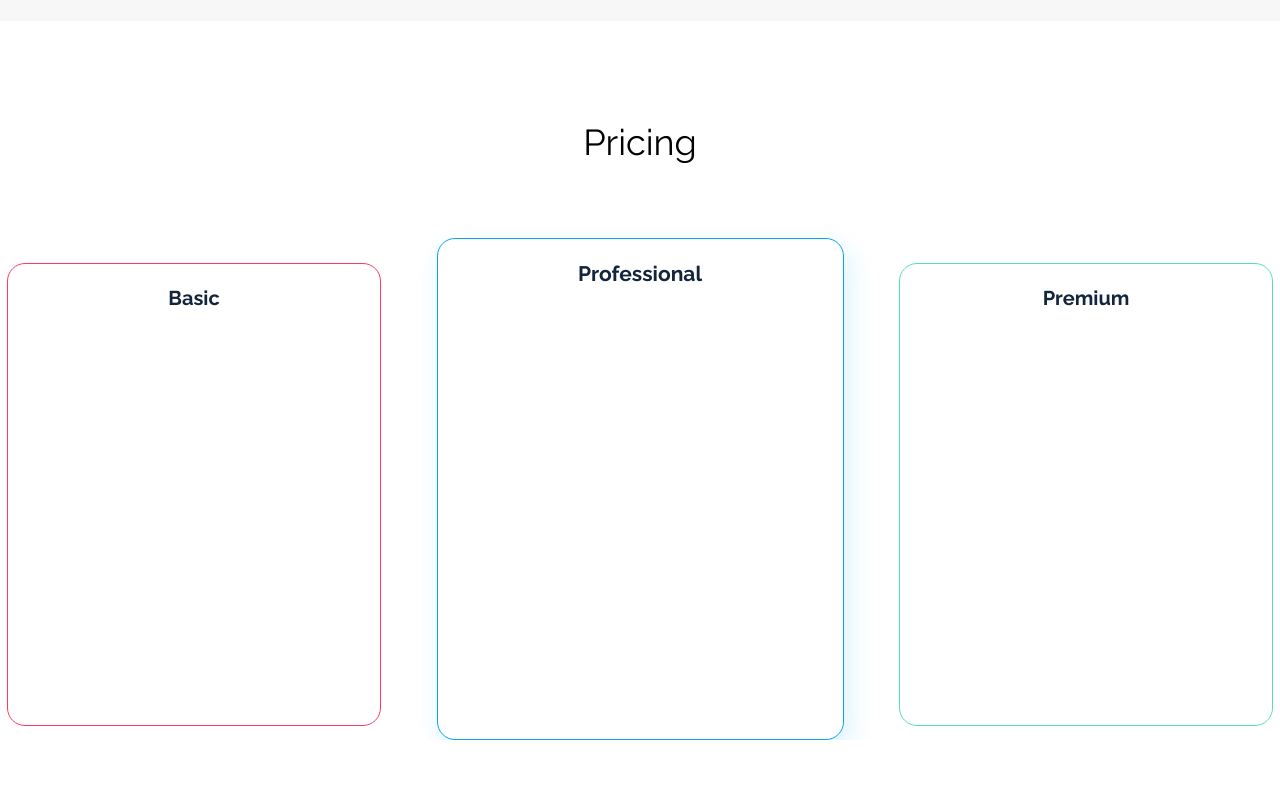
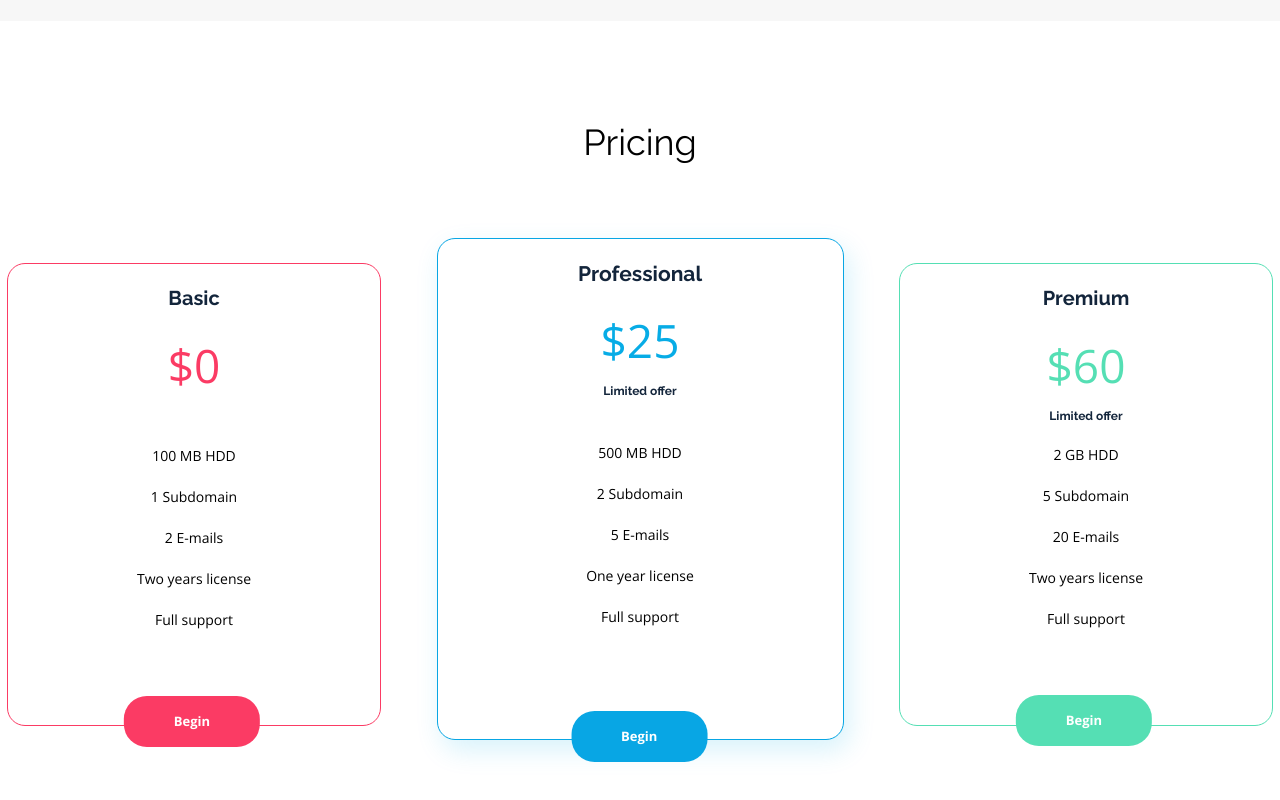
Before and after one commit to LalaSimon/BestShop, a plain HTML site: page index.html in a window 1280 px wide. Shown: the part 2708-3508 px from the top of the page. Before the commit the page ends 3448 px from the top, so only its background shows below. Drawn offline with nearby package versions, Linux system fonts and the light colour scheme.

Commit message:
5/7 done

```diff
--- a/css/style.css
+++ b/css/style.css
@@ -458,6 +458,7 @@ a:hover {
     justify-content: space-between;
 }
 .pricing--boxes--basic {
+    position: relative;
     background: #ffffff 0% 0% no-repeat padding-box;
     border: 1px solid var(--color-redish);
     border-radius: 18px;
@@ -465,6 +466,7 @@ a:hover {
     width: 372px;
     height: 461px;
     margin-top: 50px;
+    margin-bottom: 170px;
 }
 .pricing--boxes--basic-title {
     text-align: center;
@@ -512,3 +514,135 @@ a:hover {
     margin-top: 34px;
     font-size: 20px;
 }
+.pricing--boxes--basic-price {
+    margin-top: 65px;
+    display: block;
+    text-align: center;
+    font: normal normal 300 46px/2px Open Sans;
+    letter-spacing: 0px;
+    color: #fb3b64;
+    opacity: 1;
+}
+.pricing--boxes--professional-price {
+    margin-top: 65px;
+    display: block;
+    text-align: center;
+    font: normal normal 300 46px/2px Open Sans;
+    letter-spacing: 0px;
+    color: #07ace6;
+    opacity: 1;
+}
+.pricing--boxes--premium-price {
+    margin-top: 65px;
+    display: block;
+    text-align: center;
+    font: normal normal 300 46px/2px Open Sans;
+    letter-spacing: 0px;
+    color: #55dfb4;
+    opacity: 1;
+}
+.limited-offer {
+    margin-top: 50px;
+    margin-bottom: 0;
+    display: block;
+    text-align: center;
+    font: normal normal bold 12px/1px Raleway;
+    letter-spacing: 0px;
+    color: #13253b;
+    opacity: 1;
+}
+.pricing--boxes--list--basic {
+    display: flex;
+    flex-direction: column;
+    justify-content: center;
+    align-items: center;
+    margin-top: 69px;
+}
+.pricing--boxes--list--basic li {
+    text-align: center;
+    font: normal normal normal 14px/41px "Open Sans";
+    letter-spacing: 0px;
+    color: #000000;
+    opacity: 1;
+}
+.pricing--boxes--list--professional {
+    display: flex;
+    flex-direction: column;
+    justify-content: center;
+    align-items: center;
+    margin-top: 40px;
+}
+.pricing--boxes--list--professional li {
+    text-align: center;
+    font: normal normal normal 14px/41px "Open Sans";
+    letter-spacing: 0px;
+    color: #000000;
+    opacity: 1;
+}
+.pricing--boxes--list--premium {
+    display: flex;
+    flex-direction: column;
+    justify-content: center;
+    align-items: center;
+    margin-top: 17px;
+}
+.pricing--boxes--list--premium li {
+    text-align: center;
+    font: normal normal normal 14px/41px "Open Sans";
+    letter-spacing: 0px;
+    color: #000000;
+    opacity: 1;
+}
+.pricing--boxes--list-rdn-btn {
+    padding: 0;
+    text-decoration: none;
+    position: absolute;
+    text-align: center;
+    color: white;
+    padding: 5px 50px;
+    border-radius: 23px;
+    background-color: var(--color-redish);
+    font: normal normal bold 13px/41px Open Sans;
+    letter-spacing: 0px;
+    color: #ffffff;
+    opacity: 1;
+    transform: translate(85%, 110%);
+}
+.pricing--boxes--list-blue-btn {
+    padding: 0;
+    text-decoration: none;
+    position: absolute;
+    text-align: center;
+    color: white;
+    padding: 5px 50px;
+    border-radius: 23px;
+    background-color: var(--color-primary);
+    font: normal normal bold 13px/41px Open Sans;
+    letter-spacing: 0px;
+    color: #ffffff;
+    opacity: 1;
+    transform: translate(98%, 145%);
+}
+.pricing--boxes--list-grn-btn {
+    padding: 0;
+    text-decoration: none;
+    position: absolute;
+    text-align: center;
+    color: white;
+    padding: 5px 50px;
+    border-radius: 23px;
+    background-color: var(--color-green);
+    font: normal normal bold 13px/41px Open Sans;
+    letter-spacing: 0px;
+    color: #ffffff;
+    opacity: 1;
+    transform: translate(85%, 110%);
+}
+.pricing--boxes--list--basic:first-child::before {
+    content: "";
+    position: absolute;
+    background-image: url("../assets/Checkmark.svg");
+    width: 11px;
+    height: 11px;
+    top: 0px;
+}
--- a/index.html
+++ b/index.html
@@ -159,16 +159,55 @@
                     <div class="pricing--boxes--wrapper">
                         <div class="pricing--boxes--basic">
                             <h3 class="pricing--boxes--basic-title">Basic</h3>
+                            <span class="pricing--boxes--basic-price">$0</span>
+                            <ul class="pricing--boxes--list--basic">
+                                <li>100 MB HDD</li>
+                                <li>1 Subdomain</li>
+                                <li>2 E-mails</li>
+                                <li>Two years license</li>
+                                <li>Full support</li>
+                            </ul>
+                            <a href="#" class="pricing--boxes--list-rdn-btn"
+                                >Begin</a
+                            >
                         </div>
                         <div class="pricing--boxes--professional">
                             <h3 class="pricing--boxes--professional-title">
                                 Professional
                             </h3>
+                            <span class="pricing--boxes--professional-price"
+                                >$25</span
+                            >
+                            <span class="limited-offer">Limited offer</span>
+                            <ul class="pricing--boxes--list--professional">
+                                <li>500 MB HDD</li>
+                                <li>2 Subdomain</li>
+                                <li>5 E-mails</li>
+                                <li>One year license</li>
+                                <li>Full support</li>
+                            </ul>
+                            <a href="#" class="pricing--boxes--list-blue-btn"
+                                >Begin</a
+                            >
                         </div>
                         <div class="pricing--boxes--premium">
                             <h3 class="pricing--boxes--premium-title">
                                 Premium
                             </h3>
+                            <span class="pricing--boxes--premium-price"
+                                >$60</span
+                            >
+                            <span class="limited-offer">Limited offer</span>
+                            <ul class="pricing--boxes--list--premium">
+                                <li>2 GB HDD</li>
+                                <li>5 Subdomain</li>
+                                <li>20 E-mails</li>
+                                <li>Two years license</li>
+                                <li>Full support</li>
+                            </ul>
+                            <a href="#" class="pricing--boxes--list-grn-btn"
+                                >Begin</a
+                            >
                         </div>
                     </div>
                 </div>
```
